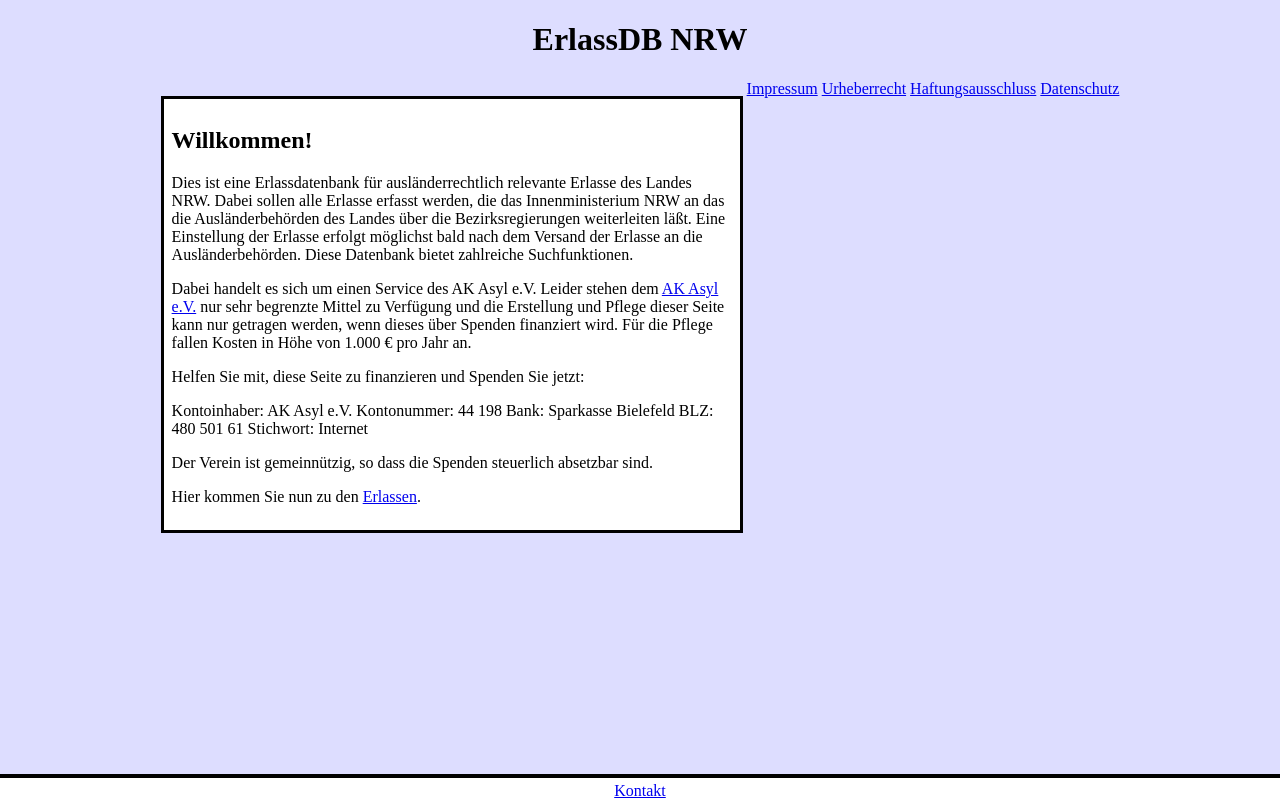
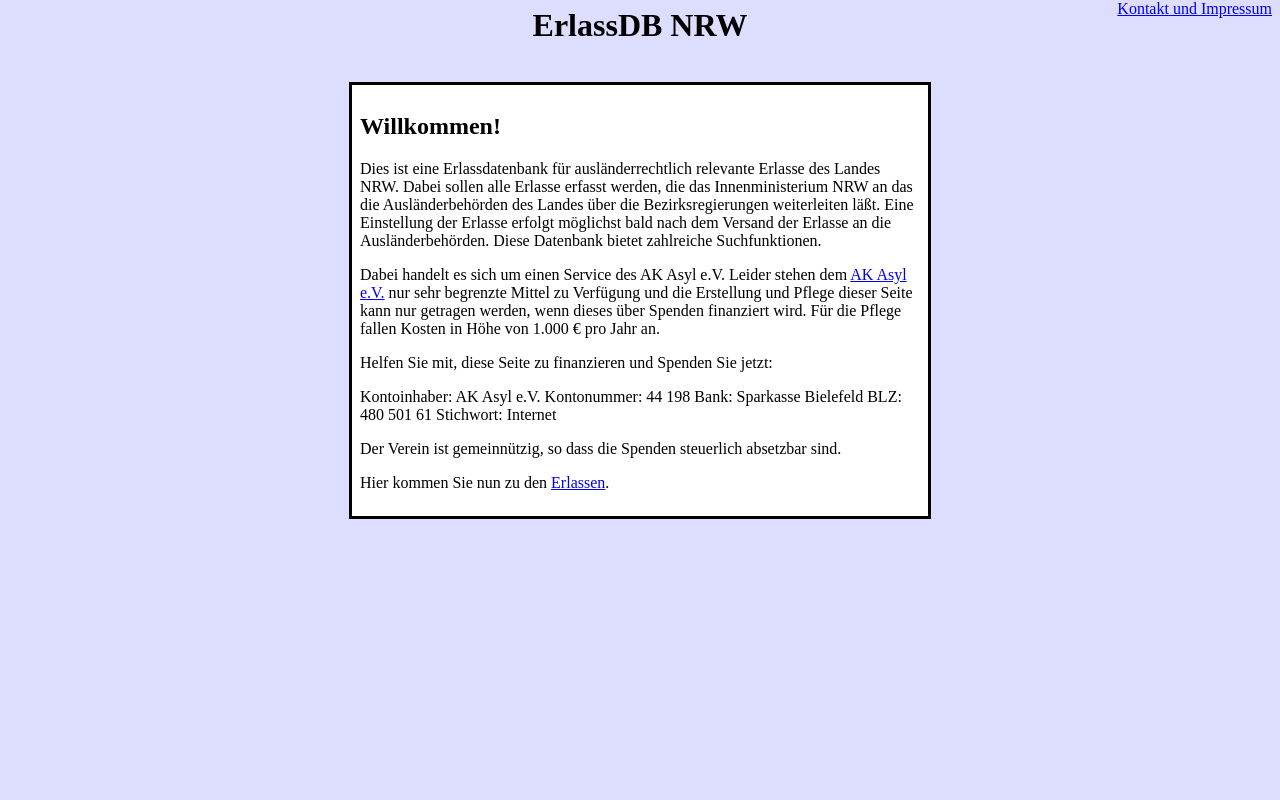
Before and after one commit to BackupTheBerlios/erlassdb, a PHP site: page / in a window 1280 px wide. Run offline with PHP 8.4, Linux system fonts and the light colour scheme.

Commit message:
about on own page

```diff
--- a/classes/ErlassDB.php
+++ b/classes/ErlassDB.php
@@ -46,6 +46,10 @@
         } else {
             $this->template->addSubtemplate('empty');
         }
+    }
+
+    public function about() {
+        $this->template->addSubtemplate('about');
     }
 
     public function extendedSearch() {
--- a/html/index.html
+++ b/html/index.html
@@ -34,7 +34,65 @@
             <!-- end adminLink -->
         </div>
         <!-- end userInfo -->
+        <div id="about">
+            <a href="./?about">Kontakt und Impressum</a>
+        </div>
         <h1><a href="./?start" title="Erlassdatenbank Nordrheinwestfahlen">ErlassDB NRW</a></h1>
+        <!-- begin about -->
+        <div class="box">
+            <h2>Kontakt</h2>
+            <p>
+                Frank Gockel<br />
+                Tel.: 0700-22997711<br />
+                e-Mail: Gockel@<span style="display: none;">ich-will-keinen-spam</span>gegenAbschiebehaft.de
+            </p>
+            <h2>Angaben nach &sect; 6 TDG:</h2>
+            <p>Frank Gockel, P&ouml;ppinghauser Str. 20, 32576 Detmold</p>
+            <p>V.i.S.d.P.: Frank Gockel, P&ouml;ppinghauser Str. 20, 32756 Detmold</p>
+            <p>&copy; Texte Frank Gockel<br/>
+                &copy; Programmierung und Gestaltung: Frank Gockel<br/>
+                &copy; Fotos, Bilder und Grafiken, die nicht gekennzeichnet, sind Frank Gockel<br/>
+                &copy; gekennzeichnete Fotos verantwortliche Fotografen.
+            </p>
+            <p>
+                Nachdruck der Texte nur mit Quellenangaben und
+                Zusendung eines Belegexemplars. Nachdruck der Fotos nur mit Erlaubnis
+                der geistigen Eigent&uuml;mer erlaubt.
+            </p>
+            <h2>Haftungsausschluss</h2>
+            <p>Die Redaktion &uuml;bernimmt keinerlei Gew&auml;hr f&uuml;r die
+                Aktualit&auml;t, Korrektheit, Vollst&auml;ndigkeit oder Qualit&auml;t. F&uuml;r Sch&auml;den,
+                welche durch die Nutzung oder Nichtnutzung der dargebotenen
+                Informationen bzw. durch die Nutzung fehlerhafter und unvollst&auml;ndiger
+                Informationen verursacht wurden, kann keine Haftung &uuml;bernommen werden.&nbsp;
+            </p>
+            <p>Sofern mit "Links" auf andere Seiten direkt oder
+                indirekt verwiesen wird, kann die Redaktion f&uuml;r deren Inhalte und
+                Gestaltung keine Haftung &uuml;bernehmen, da darauf kein Einfluss besteht.
+                Soweit solche "gelinkten" Seiten rechtswidrige Inhalte haben oder die
+                Rechte Dritter verletzen, distanziert sich die Redaktion ausdr&uuml;cklich
+                von diesen Seiten.</p>
+            <h2>Datenschutz</h2>
+            <p>
+                Inhalte und Adressen von Zusendungen (dazu geh&ouml;ren
+                e-mails und Eingaben in die "Bestellliste") werden unbeteiligten
+                Dritten nicht zug&auml;nglich gemacht und zu keinem anderen Zweck verwendet.
+            </p>
+            <p>Beachten Sie bitte, dass in den &ouml;ffentlich
+                zug&auml;nglichen Bereichen (Linkliste) auch der eingegebene Name und die
+                email-Adresse ver&ouml;ffentlicht werden. </p>
+            <p>
+                Es besteht keinerlei Anspruch auf eine Ver&ouml;ffentlichung eines eingegebenen Beitrages in diesen Bereichen.
+            </p>
+            <p>Jeder Zugriff auf dieses Internetangebot wird in
+                einer Protokolldatei gespeichert. Die Daten in der Protokolldatei sind
+                nicht personenbezogen. Es ist somit nicht nachvollziehbar, auf welche
+                Seiten Sie zugegriffen, bzw. welche Dateien Sie abgerufen haben. Die
+                gespeicherten Daten werden nur zur Optimierung des Internetangebotes
+                ausgewertet. Eine Weitergabe an Dritte, zu kommerziellen noch zu
+                nichtkommerziellen Zwecken, findet nicht statt. </p>
+        </div>
+        <!-- end about -->
         <!-- begin loginForm -->
         <p>
             Wenn Sie die Datenbank nutzen, sollten Sie sich namentlich
@@ -532,83 +590,6 @@
             </form>
         </div>
         <!-- end themen -->
-        <div class="menu_bottom"
-             <div class="volatile_link">
-                <a href="#">Kontakt</a>
-                <div class="volatile">
-                    <h2>Kontakt</h2>
-                    <p>
-                        Frank Gockel<br />
-                        Tel.: 0700-22997711<br />
-                        e-Mail: Gockel@<span style="display: none;">ich-will-keinen-spam</span>gegenAbschiebehaft.de
-                    </p>
-                </div></div>
-            <div class="volatile_link">
-                <a href="#">Impressum</a>
-                <div class="volatile">
-                    <p>Angaben nach &sect; 6 TDG:</p>
-                    <p>Frank Gockel, P&ouml;ppinghauser Str. 20, 32576 Detmold</p>
-                    <p>V.i.S.d.P.: Frank Gockel, P&ouml;ppinghauser Str. 20, 32756 Detmold</p>
-                </div>
-            </div>
-            <div class="volatile_link">
-                <a href="#">Urheberrecht</a>
-                <div class="volatile">
-                    <p>&copy; Texte Frank Gockel<br/>
-                        &copy; Programmierung und Gestaltung: Frank Gockel<br/>
-                        &copy; Fotos, Bilder und Grafiken, die nicht gekennzeichnet, sind Frank Gockel<br/>
-                        &copy; gekennzeichnete Fotos verantwortliche Fotografen.
-                    </p>
-                    <p>
-                        Nachdruck der Texte nur mit Quellenangaben und
-                        Zusendung eines Belegexemplars. Nachdruck der Fotos nur mit Erlaubnis
-                        der geistigen Eigent&uuml;mer erlaubt.
-                    </p>
-                </div>
-            </div>
-            <div class="volatile_link">
-                <a href="#">Haftungsausschluss</a>
-                <div class="volatile">
-                    <p>Haftungsausschluss</p>
-                    <p>Die Redaktion &uuml;bernimmt keinerlei Gew&auml;hr f&uuml;r die
-                        Aktualit&auml;t, Korrektheit, Vollst&auml;ndigkeit oder Qualit&auml;t. F&uuml;r Sch&auml;den,
-                        welche durch die Nutzung oder Nichtnutzung der dargebotenen
-                        Informationen bzw. durch die Nutzung fehlerhafter und unvollst&auml;ndiger
-                        Informationen verursacht wurden, kann keine Haftung &uuml;bernommen werden.&nbsp;
-                    </p>
-                    <p>Sofern mit "Links" auf andere Seiten direkt oder
-                        indirekt verwiesen wird, kann die Redaktion f&uuml;r deren Inhalte und
-                        Gestaltung keine Haftung &uuml;bernehmen, da darauf kein Einfluss besteht.
-                        Soweit solche "gelinkten" Seiten rechtswidrige Inhalte haben oder die
-                        Rechte Dritter verletzen, distanziert sich die Redaktion ausdr&uuml;cklich
-                        von diesen Seiten.</p>
-                </div>
-            </div>
-            <div class="volatile_link">
-                <a href="#">Datenschutz</a>
-                <div class="volatile">
-                    <p>Datenschutz</p>
-                    <p>
-                        Inhalte und Adressen von Zusendungen (dazu geh&ouml;ren
-                        e-mails und Eingaben in die "Bestellliste") werden unbeteiligten
-                        Dritten nicht zug&auml;nglich gemacht und zu keinem anderen Zweck verwendet.
-                    </p>
-                    <p>Beachten Sie bitte, dass in den &ouml;ffentlich
-                        zug&auml;nglichen Bereichen (Linkliste) auch der eingegebene Name und die
-                        email-Adresse ver&ouml;ffentlicht werden. </p>
-                    <p>
-                        Es besteht keinerlei Anspruch auf eine Ver&ouml;ffentlichung eines eingegebenen Beitrages in diesen Bereichen.
-                    </p>
-                    <p>Jeder Zugriff auf dieses Internetangebot wird in
-                        einer Protokolldatei gespeichert. Die Daten in der Protokolldatei sind
-                        nicht personenbezogen. Es ist somit nicht nachvollziehbar, auf welche
-                        Seiten Sie zugegriffen, bzw. welche Dateien Sie abgerufen haben. Die
-                        gespeicherten Daten werden nur zur Optimierung des Internetangebotes
-                        ausgewertet. Eine Weitergabe an Dritte, zu kommerziellen noch zu
-                        nichtkommerziellen Zwecken, findet nicht statt. </p>
-                </div>
-            </div>
-        </div>
 
     </body>
 </html>
--- a/index.php
+++ b/index.php
@@ -68,6 +68,8 @@
         $erlassDb->themen();
     } elseif (isset($_GET['start'])) {
         $erlassDb->start();
+    } elseif (isset($_GET['about'])) {
+        $erlassDb->about();
     } else {
         $erlassDb->welcome();
     }
--- a/style.css
+++ b/style.css
@@ -26,6 +26,12 @@
 
 div#adminMenu {
     float: right;
+}
+
+div#about {
+    text-align: right;
+    margin-bottom: -2em;
+    margin-right: 0.5em;
 }
 
 div.menu {
@@ -138,31 +144,3 @@
 fieldset h4 {
     display: inline;
 }
-
-div.menu_bottom {
-    background-color: white;
-    border-top: 0.3em solid #000;
-    padding-top: .5ex;
-    position: fixed;
-    bottom: 0;
-    width: 100%;
-}
-
-div.volatile {
-    position: fixed;
-    bottom: 1em;
-    width: 100%;
-    display: none;
-    background-color: white;
-    padding: 1em;
-    border: 1ex solid black;
-    border-style: outset;
-}
-
-div.volatile_link {
-    display: inline;
-}
-
-div.volatile_link:hover div.volatile {
-    display: block;
-}
```
Lines whose indentation alone changed are shown as unchanged.
